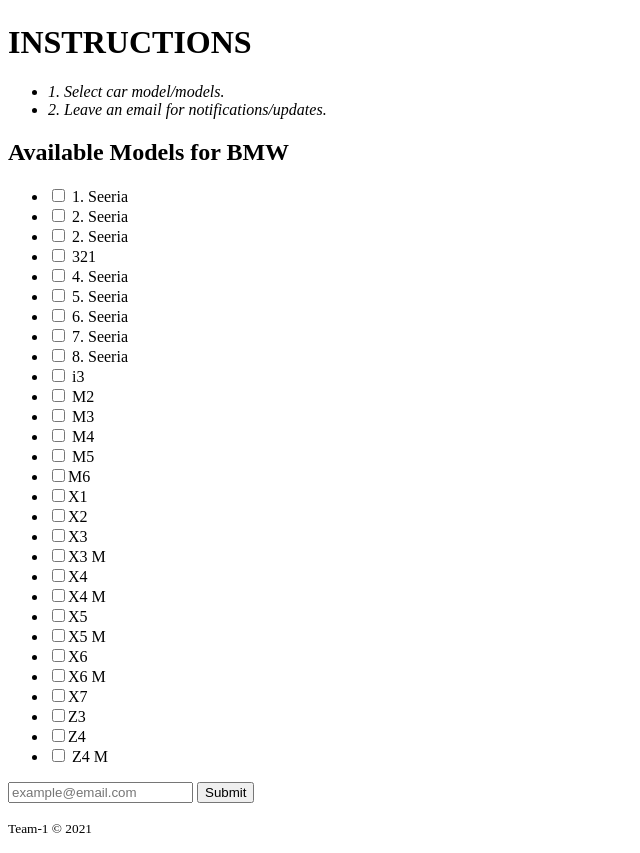
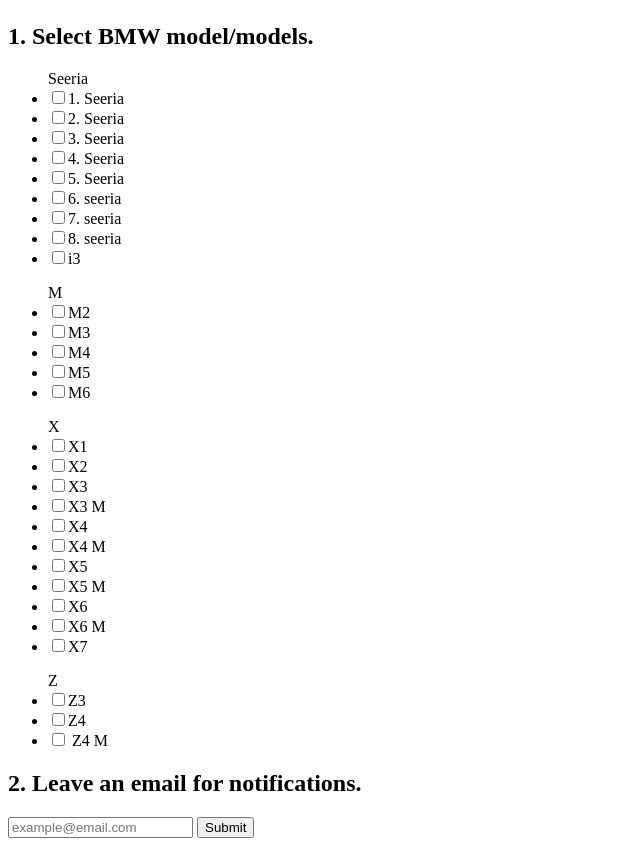
Before and after one commit to oliverounaid/auto24bot, a PHP site: page / in a window 1280 px wide. Shown: the part 309-1162 px from the top of the page, without its empty margins (0-640 px from the left). Run offline with PHP 8.4, Linux system fonts and the light colour scheme; data that the repository does not hold is empty.

Commit message:
html update

```diff
--- a/index.php
+++ b/index.php
@@ -16,66 +16,55 @@
   </header>
 
   <main>
-   <h1>INSTRUCTIONS</h1>
-    <ul>
+  <h2>1. Select BMW model/models.</h2>
+    <ul>Seeria
       <li>
-        <em>
-            1. Select car model/models.
-        </em>
+       <label for="1. Seeria"><input id="1. Seeria" type="checkbox" value="1. Seeria">1. Seeria</label>
       </li>
 		  <li>
-        <em>
-          2. Leave an email for notifications/updates.
-        </em>
+        <label for="2. seeria"><input id="2. seeria" type="checkbox" value="2. Seeria">2. Seeria</label>
+      </li>
+      <li>
+      <label for="3. seeria"><input id="3. seeria" type="checkbox" value="3. Seeria">3. Seeria</label>
+      </li>
+    <li>
+      <label for="4. seeria"><input id="4. seeria" type="checkbox" value="4. Seeria">4. Seeria</label>
+    </li>
+    <li>
+      <label for="5. seeria"><input id="5. seeria" type="checkbox" value="5. Seeria">5. Seeria</label>
+    </li>
+    <li>
+      <label for="6. seeria"><input id="6. seeria" type="checkbox"  value="6. Seeria">6. seeria</label>
+    </li>
+    <li>
+      <label for="7. seeria"><input id="7. seeria" type="checkbox" value="7. Seeria">7. seeria</label>
+    </li>
+    <li>
+      <label for="8. seeria"><input id="8. seeria" type="checkbox" value="8. Seeria">8. seeria</label>
+    </li>
+    <li>
+      <label for="i3"><input id="i3" type="checkbox" value="i3">i3</label>
     </li>
     </ul>
-    <h2>Available Models for BMW</h2>
-		<ul>
+
+    <ul>M
       <li>
-       <label for="1. Seeria"><input id="1. Seeria" type="checkbox" value="1. Seeria"> 1. Seeria</label>
+      <label for="M2"><input id="M2" type="checkbox" value="M2">M2</label>
       </li>
       <li>
-        <label for="2. seeria"><input id="2. seeria" type="checkbox" value="2. Seeria"> 2. Seeria</label>
+      <label for="M3"><input id="M3" type="checkbox" value="M3">M3</label>
       </li>
       <li>
-      <label for="3. seeria"><input id="3. seeria" type="checkbox" value="3. Seeria"> 2. Seeria</label>
+      <label for="M4"><input id="M4" type="checkbox" value="M4">M4</label>
       </li>
       <li>
-      <label for="321"><input id="321" type="checkbox" value="321"> 321</label>
-    </li>
-    <li>
-      <label for="4. seeria"><input id="4. seeria" type="checkbox" value="4. Seeria"> 4. Seeria</label>
-    </li>
-    <li>
-      <label for="5. seeria"><input id="5. seeria" type="checkbox" value="5. Seeria"> 5. Seeria</label>
-    </li>
-    <li>
-      <label for="6. seeria"><input id="6. seeria" type="checkbox"  value="6. Seeria"> 6. Seeria</label>
-    </li>
-    <li>
-      <label for="7. seeria"><input id="7. seeria" type="checkbox" value="7. Seeria"> 7. Seeria</label>
-    </li>
-    <li>
-      <label for="8. seeria"><input id="8. seeria" type="checkbox" value="8. Seeria"> 8. Seeria</label>
-    </li>
-    <li>
-      <label for="i3"><input id="i3" type="checkbox" value="i3"> i3</label>
-    </li>
-    <li>
-      <label for="M2"><input id="M2" type="checkbox" value="M2"> M2</label>
-    </li>
-    <li>
-      <label for="M3"><input id="M3" type="checkbox" value="M3"> M3</label>
-    </li>
-    <li>
-      <label for="M4"><input id="M4" type="checkbox" value="M4"> M4</label>
-    </li>
-    <li>
-      <label for="M5"><input id="M5" type="checkbox" value="M5"> M5</label>
+      <label for="M5"><input id="M5" type="checkbox" value="M5">M5</label>
       </li>
       <li>
       <label for="M6"><input id="M6" type="checkbox" value="M6">M6</label>
       </li>
+    </ul>
+    <ul>X
      <li>
       <label for="X1"><input id="X1" type="checkbox" value="X1">X1</label>
       </li>
@@ -109,6 +98,9 @@
     <li>
       <label for="X7"><input id="X7" type="checkbox" value="X7">X7</label>
     </li>
+    </ul>
+
+    <ul>Z
     <li>
       <label for="Z3"><input id="Z3" type="checkbox" value="Z3">Z3</label>
     </li>
@@ -119,6 +111,8 @@
       <label for="Z4 M"><input id="Z4 M" type="checkbox" value="Z4 M"> Z4 M</label>
     </li>
     </ul>
+
+ <h2>2. Leave an email for notifications.</h2>
 
   <form action="index.php" method="post">
       <input type="email" placeholder="example@email.com" name="email"pattern=".+@gmail\.com" required>
@@ -136,12 +130,7 @@
 
     ?>
 
-  <footer>
-    <p>
-      <small>Team-1 &copy; 2021</small>
-    </p>
 
-  </footer>
 </body>
 
 </html>
```
Lines whose indentation alone changed are shown as unchanged.
